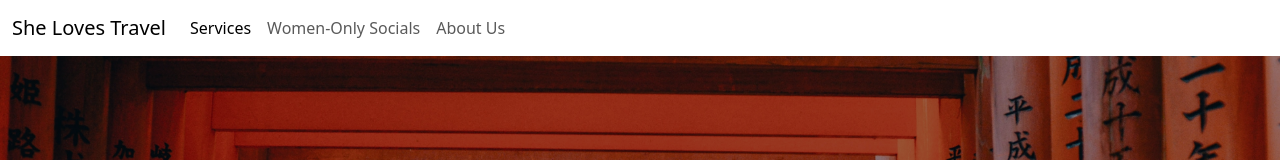
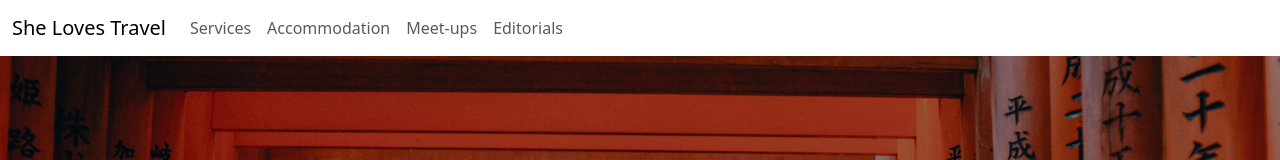
Before and after one commit to misskatiemarple/shelovestravel-react, a React (Create React App) app: page / in a window 1280 px wide. Shown: the top 160 px of the page. Built offline with nearby package versions, Linux system fonts and the light colour scheme.

Commit message:
updated navbar

```diff
--- a/src/App.js
+++ b/src/App.js
@@ -26,8 +26,14 @@ function App() {
           <div class="collapse navbar-collapse" id="navbarNav">
             <ul class="navbar-nav">
               <li class="nav-item">
-                <a class="nav-link active" aria-current="page" href="#services">
+                <a class="nav-link" aria-current="page" href="#services">
                   Services
+                </a>
+              </li>
+
+              <li class="nav-item">
+                <a class="nav-link" aria-current="page" href="#accommodation">
+                  Accommodation
                 </a>
               </li>
               <li class="nav-item">
@@ -36,12 +42,12 @@ function App() {
                   href="https://www.facebook.com/groups/shelovestravel/"
                   target="_blank"
                 >
-                  Women-Only Socials
+                  Meet-ups
                 </a>
               </li>
               <li class="nav-item">
-                <a class="nav-link" href="#AboutUs">
-                  About Us
+                <a class="nav-link" aria-current="page" href="#editorials">
+                  Editorials
                 </a>
               </li>
             </ul>
@@ -95,10 +101,14 @@ function App() {
         <Itinerary />
 
         <div className="Acomodation suggestion">
-          <h3 className=" headerh3 mt-5">ACCOMMODATION.</h3>
+          <h3 className=" headerh3 mt-5" id="accommodation">
+            ACCOMMODATION.
+          </h3>
           <Accommodationslider />
         </div>
-        <h3 className="headerh3 mt-5">EDITORIALS.</h3>
+        <h3 className="headerh3 mt-5" id="editorials">
+          EDITORIALS.
+        </h3>
         <Editorials />
       </div>
     </div>
```
